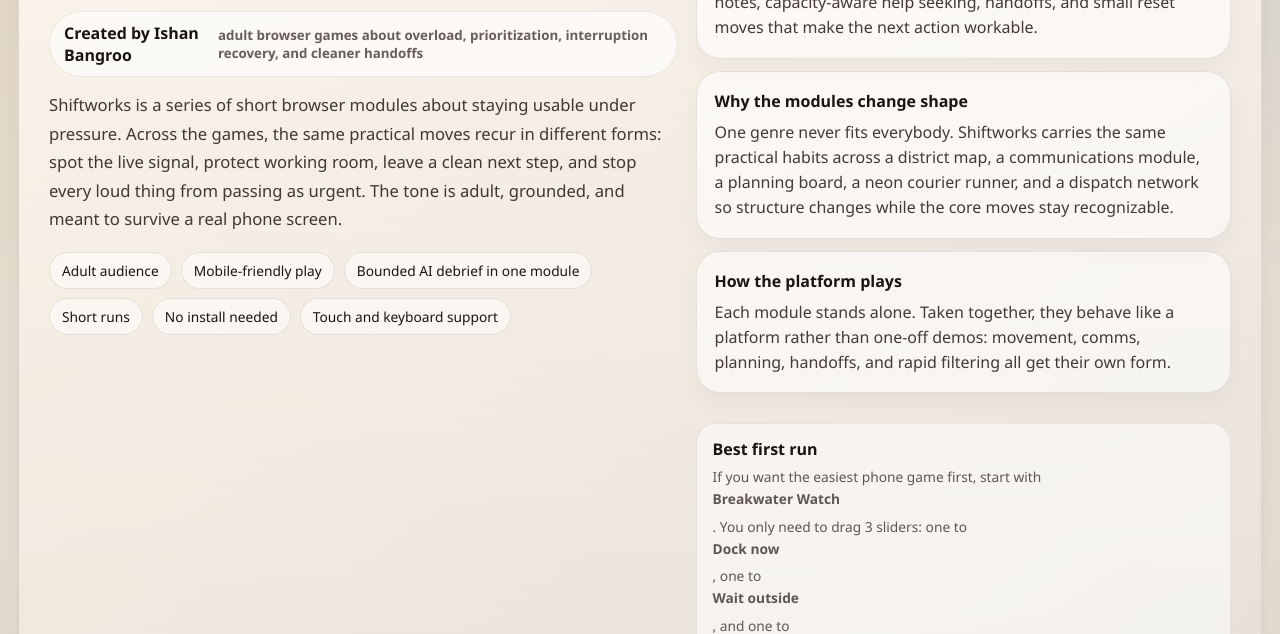
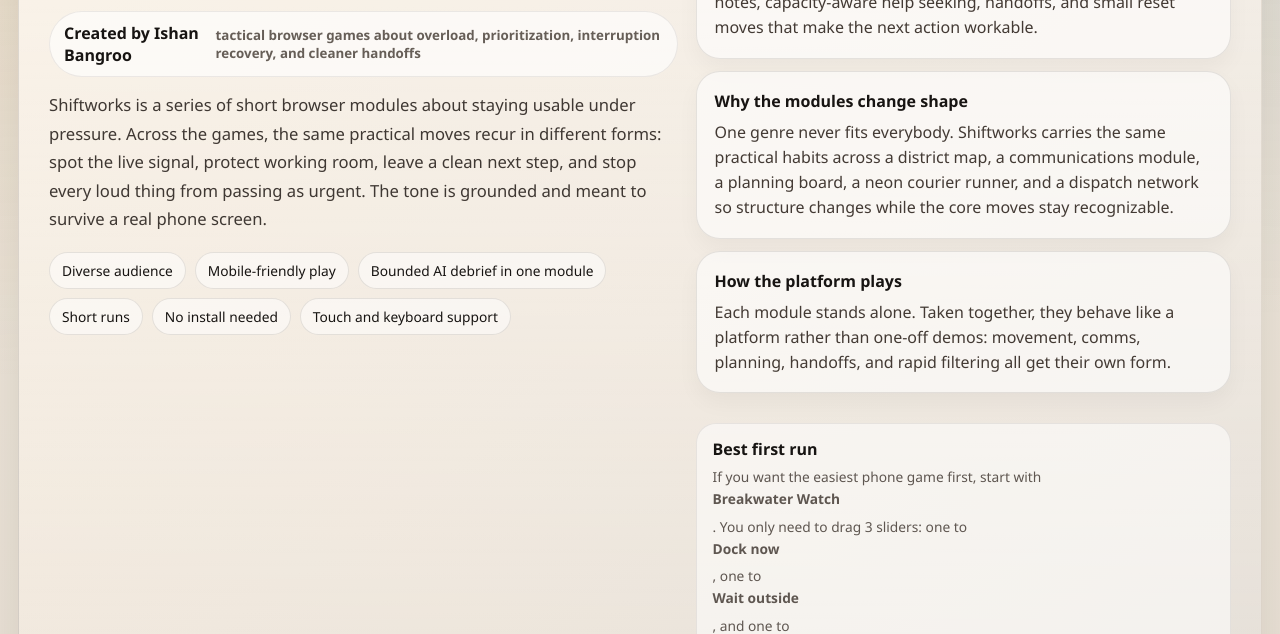
Before and after one commit to IshanShivanshBangroo/shiftworksplatform, a website: page public/index.html in a window 1280 px wide. Shown: the part 158-792 px from the top of the page. Drawn offline with Linux system fonts and the light colour scheme.

Commit message:
Update index.html

```diff
--- a/public/index.html
+++ b/public/index.html
@@ -97,10 +97,10 @@
       <div>
         <div class="kicker">Browser platform of short scenario games</div>
         <h1>Shiftworks</h1>
-        <div class="credit">Created by Ishan Bangroo <small>adult browser games about overload, prioritization, interruption recovery, and cleaner handoffs</small></div>
-        <p class="subtitle">Shiftworks is a series of short browser modules about staying usable under pressure. Across the games, the same practical moves recur in different forms: spot the live signal, protect working room, leave a clean next step, and stop every loud thing from passing as urgent. The tone is adult, grounded, and meant to survive a real phone screen.</p>
+        <div class="credit">Created by Ishan Bangroo <small>tactical browser games about overload, prioritization, interruption recovery, and cleaner handoffs</small></div>
+        <p class="subtitle">Shiftworks is a series of short browser modules about staying usable under pressure. Across the games, the same practical moves recur in different forms: spot the live signal, protect working room, leave a clean next step, and stop every loud thing from passing as urgent. The tone is grounded and meant to survive a real phone screen.</p>
         <div class="tagRow">
-          <span class="tag">Adult audience</span>
+          <span class="tag">Diverse audience</span>
           <span class="tag">Mobile-friendly play</span>
           <span class="tag">Bounded AI debrief in one module</span>
           <span class="tag">Short runs</span>
@@ -214,7 +214,7 @@
       <div class="frameCard"><strong>Return-point notes</strong><div class="tiny">When work cannot finish cleanly, the platform rewards leaving the next step readable instead of hiding it.</div></div>
       <div class="frameCard"><strong>Short recovery windows</strong><div class="tiny">Small reset moves matter more here than fake heroic overreach.</div></div>
       <div class="frameCard"><strong>Capacity-aware help seeking</strong><div class="tiny">Backup is framed as operational judgment, not failure.</div></div>
-      <div class="frameCard"><strong>Adult tone</strong><div class="tiny">The platform aims for mature, vivid, playable scenarios rather than child-coded wellness wallpaper.</div></div>
+      <div class="frameCard"><strong>Scenario</strong><div class="tiny">The platform aims for vivid and playable scenarios.</div></div>
     </div>
     <div class="footerBar">
       <div class="tiny"><strong>Recommended first run:</strong> Breakwater Watch first if you want the clearest phone-friendly game, then Harbor of Drift for action.</div>
```
